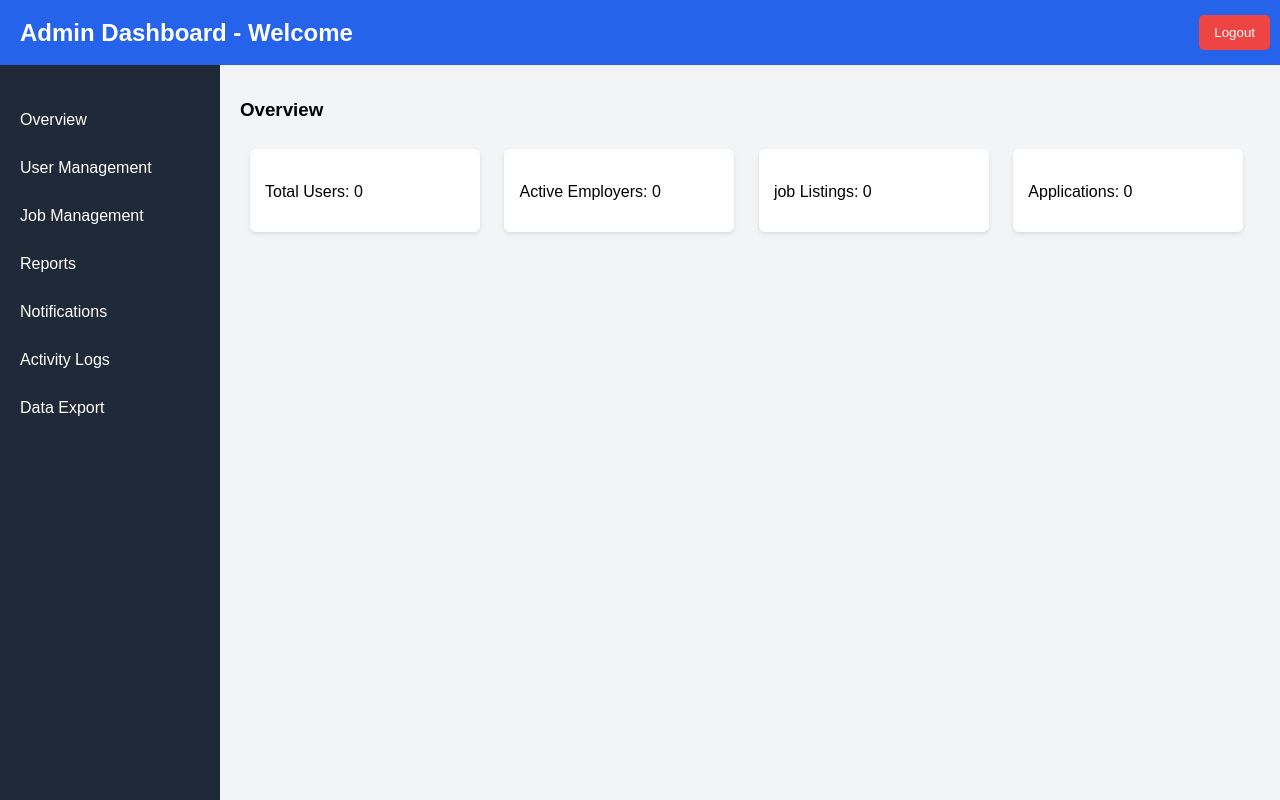
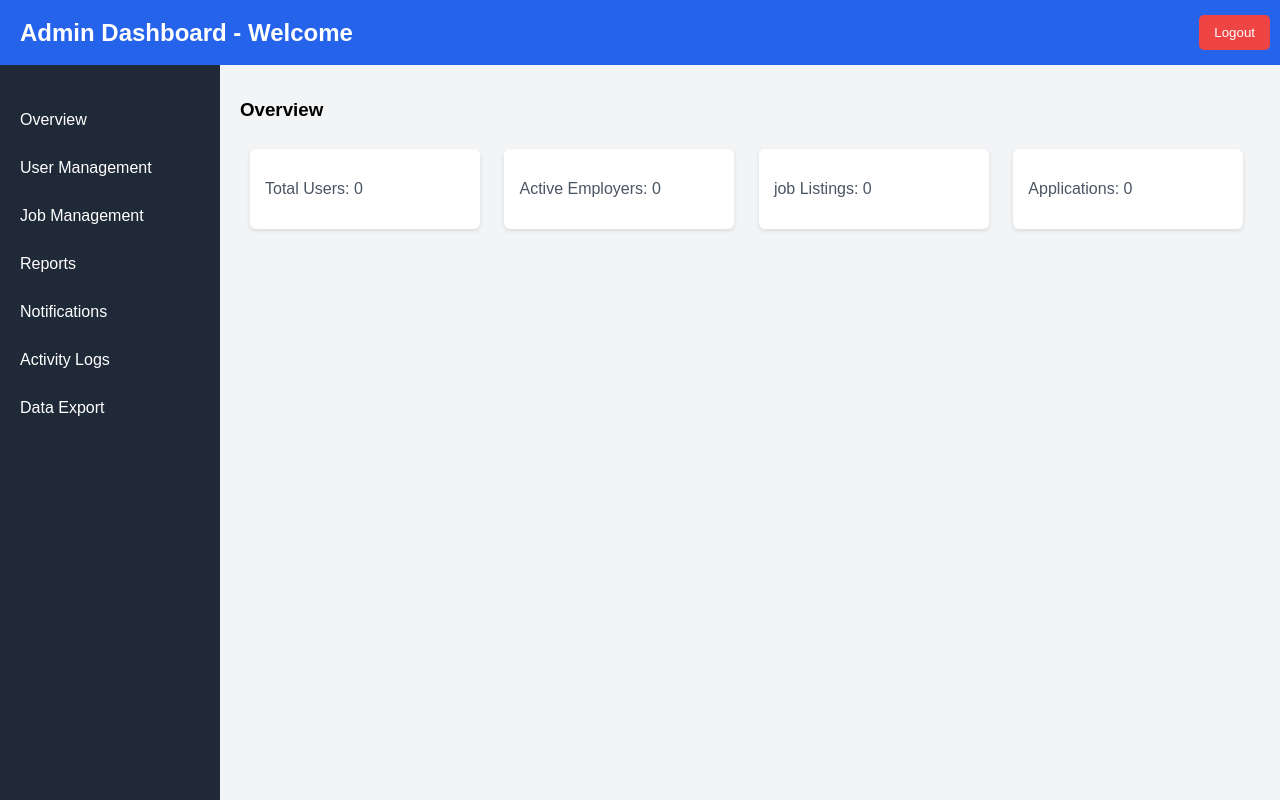
Before and after one commit to codewithtanvir/job-portal-webtech-sec-g, a PHP site: page /views/admin/adminhome.php in a window 1280 px wide. Run offline with PHP 8.4, Linux system fonts and the light colour scheme.

Commit message:
add csss main and card portion

```diff
--- a/app/Asset/admin_homestyle.css
+++ b/app/Asset/admin_homestyle.css
@@ -70,4 +70,12 @@ body {
 .card:hover {
   transform: scale(1.05);
 }
-.card h3
+.card h3 {
+  margin: 10px 0;
+  font-size: 22px;
+  color: #2563eb;
+}
+.card p {
+  font-size: 16px;
+  color: #4b5563;
+}
```
